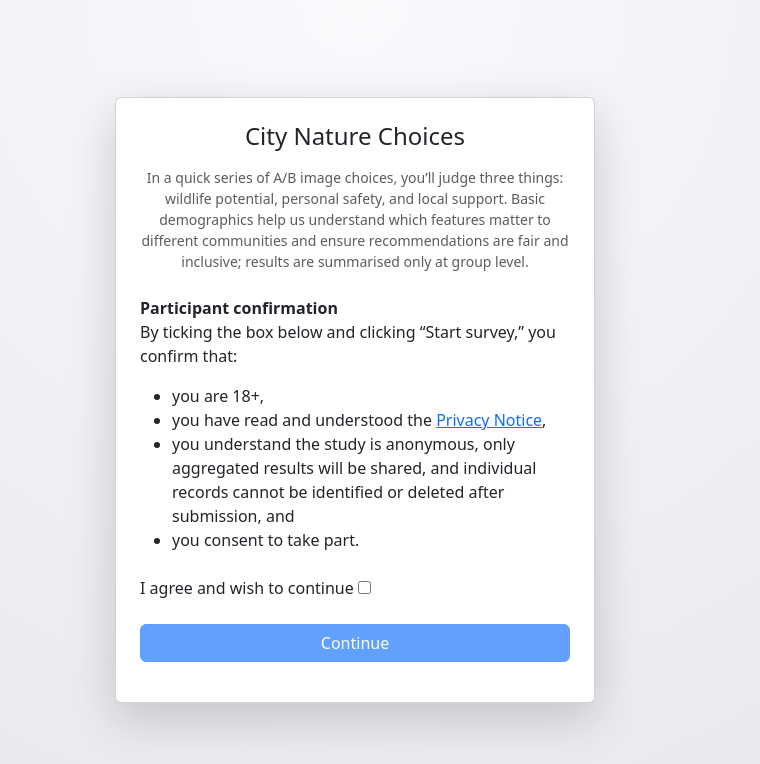
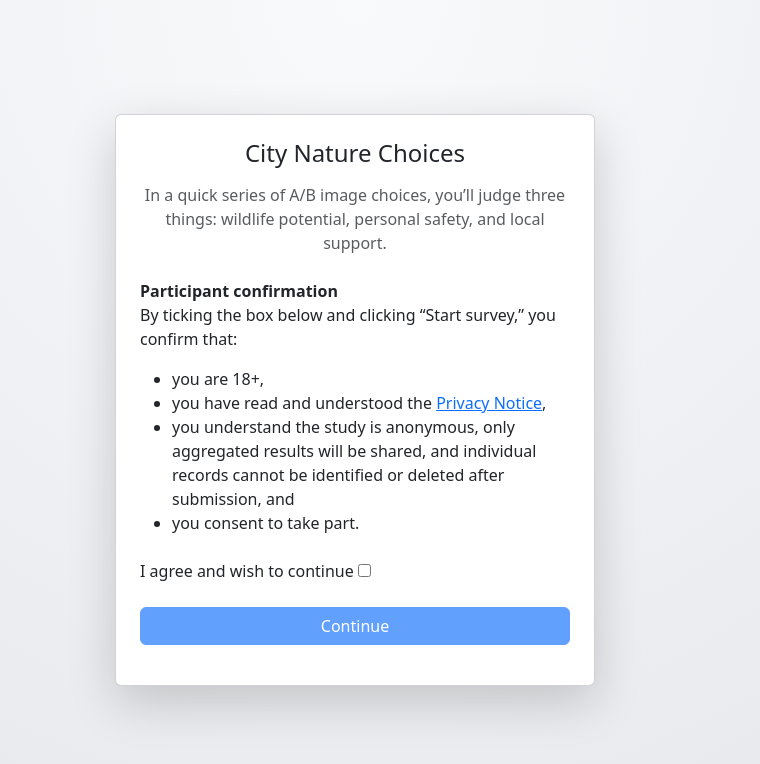
Before and after one commit to JakoboEU/manchester_survey_web, a React (Vite) app: page / in a window 1280 px wide. Shown: the top 764 px of the page, without its empty margins (285-1045 px from the left). Built offline with nearby package versions, Linux system fonts and the light colour scheme.

Commit message:
Changing text on forms

```diff
--- a/package.json
+++ b/package.json
@@ -7,7 +7,8 @@
     "dev": "vite",
     "build": "vite build",
     "lint": "eslint .",
-    "preview": "vite preview"
+    "preview": "vite preview",
+    "prepare": "husky"
   },
   "dependencies": {
     "react": "^19.2.0",
@@ -22,6 +23,7 @@
     "eslint-plugin-react-hooks": "^7.0.1",
     "eslint-plugin-react-refresh": "^0.4.24",
     "globals": "^16.5.0",
+    "husky": "^9.1.7",
     "vite": "^7.2.4"
   }
 }
--- a/src/components/DemographicsForm.jsx
+++ b/src/components/DemographicsForm.jsx
@@ -13,13 +13,13 @@ function DemographicsForm({ formData, onChange, onSubmit }) {
 
     return (
         <div className="card-body p-4">
-            <h1 className="h4 mb-3 text-center">City Nature Choices</h1>
-            <p className="text-muted small text-center mb-4">
-                In a quick series of A/B image choices, you’ll judge three things:
-                wildlife potential, personal safety, and local support. Basic
-                demographics help us understand which features matter to different
-                communities and ensure recommendations are fair and inclusive; results
-                are summarised only at group level.
+            <h1 className="h4 mb-3 text-center">City Nature Choices: About You (Optional)</h1>
+            <p className="text-muted text-center mb-4">
+                The next few questions are about you and your household.
+                They help us understand whether people from different backgrounds see green spaces differently.
+            </p>
+            <p className="text-muted text-center mb-4">
+                You don’t have to answer any question you’d rather skip – just choose “Prefer not to say”.
             </p>
 
             <form onSubmit={handleSubmit} className="needs-validation" noValidate>
--- a/src/components/PolicyForm.jsx
+++ b/src/components/PolicyForm.jsx
@@ -12,12 +12,9 @@ function PolicyForm({ onAccepted }) {
     return (
         <div className="card-body p-4">
             <h1 className="h4 mb-3 text-center">City Nature Choices</h1>
-            <p className="text-muted small text-center mb-4">
+            <p className="text-muted text-center mb-4">
                 In a quick series of A/B image choices, you’ll judge three things:
-                wildlife potential, personal safety, and local support. Basic
-                demographics help us understand which features matter to different
-                communities and ensure recommendations are fair and inclusive; results
-                are summarised only at group level.
+                wildlife potential, personal safety, and local support.
             </p>
 
             <form onSubmit={handleSubmit} className="needs-validation" noValidate>
```
Also changed, not shown: 4 other files (tests, documents, lock files or other folders).
